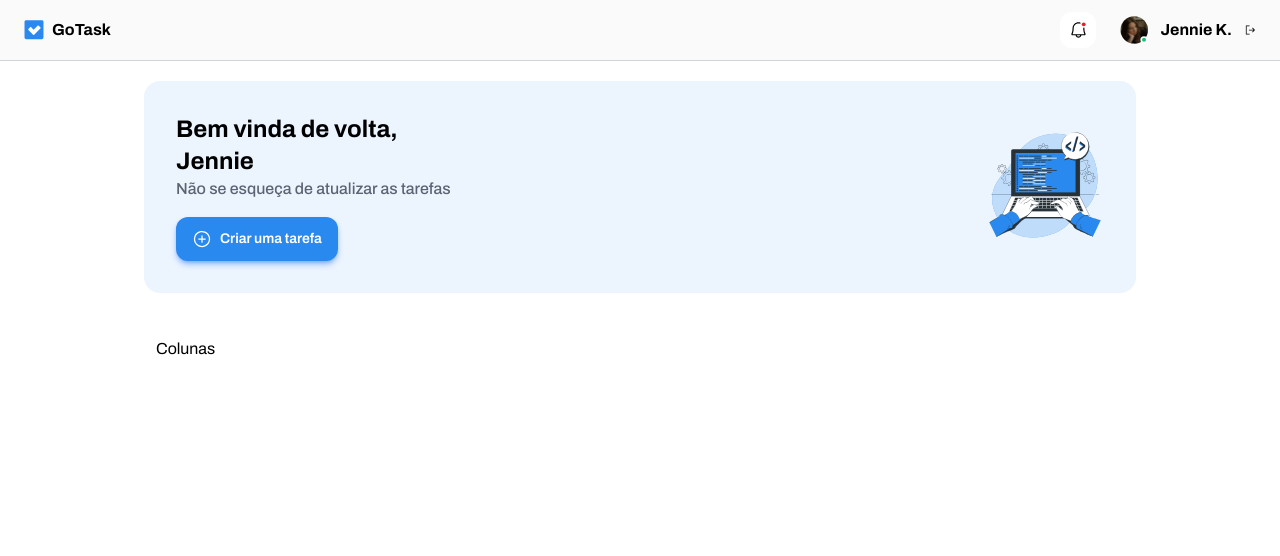
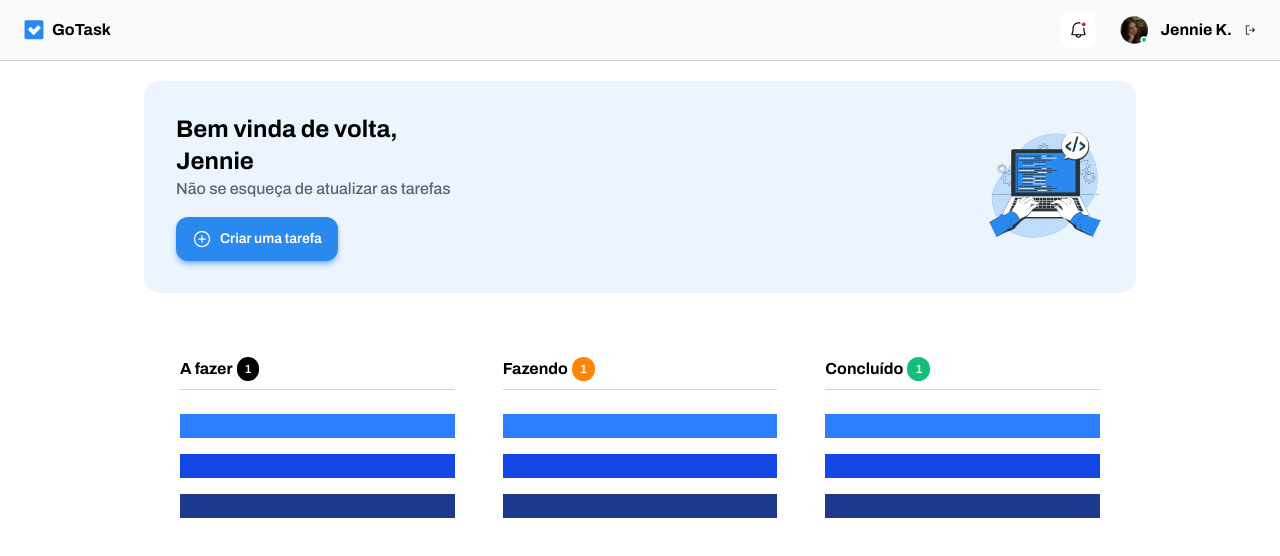
Before and after one commit to macedocmateus/GoTask, an Angular app: page / in a window 1280 px wide. Shown: the top 556 px of the page. Built offline with nearby package versions, Linux system fonts and the light colour scheme.

Commit message:
add task-list-section component

```diff
--- a/biome.json
+++ b/biome.json
@@ -17,7 +17,8 @@
             "suspicious": {
                 "noConsole": "warn",
                 "noExplicitAny": "warn",
-                "noCommentText": "warn"
+                "noCommentText": "warn",
+                "noUnknownAtRules": "warn"
             },
             "complexity": {
                 "noUselessConstructor": "warn",
--- a/src/app/components/main-content/main-content.component.html
+++ b/src/app/components/main-content/main-content.component.html
@@ -1,4 +1,4 @@
 <div class="max-w-5xl mx-auto py-5 px-4 flex flex-col gap-8">
     <app-welcome-section />
-    <div class="p-3">Colunas</div>
+    <app-task-list-section />
 </div>
--- a/src/app/components/main-content/main-content.component.ts
+++ b/src/app/components/main-content/main-content.component.ts
@@ -1,9 +1,10 @@
 import { Component } from '@angular/core'
 import { WelcomeSectionComponent } from '../welcome-section/welcome-section.component'
+import { TaskListSectionComponent } from '../task-list-section/task-list-section.component'
 
 @Component({
     selector: 'app-main-content',
-    imports: [WelcomeSectionComponent],
+    imports: [WelcomeSectionComponent, TaskListSectionComponent],
     templateUrl: './main-content.component.html',
     styleUrl: './main-content.component.css',
 })
--- a/src/app/components/task-list-section/task-list-section.component.html
+++ b/src/app/components/task-list-section/task-list-section.component.html
@@ -1 +1,35 @@
-<p>task-list-section works!</p>
+<div class="p-3 mb-6 flex overflow-x-auto scrollbar-hidden">
+    <div class="flex-1 py-3 px-6 min-w-60 flex flex-col gap-6">
+        <div class="py-2 border-b border-[#d1d5db] flex items-center gap-1">
+            <h1 class="font-bold">A fazer</h1>
+            <span class="text-xs font-semibold text-white bg-black py-1 px-2 rounded-xl">1</span>
+        </div>
+        <div class="flex flex-col gap-4">
+            <div class="bg-blue-500 p-3"></div>
+            <div class="bg-blue-700 p-3"></div>
+            <div class="bg-blue-900 p-3"></div>
+        </div>
+    </div>
+    <div class="flex-1 py-3 px-6 min-w-60 flex flex-col gap-6">
+        <div class="py-2 border-b border-[#d1d5db] flex items-center gap-1">
+            <h1 class="font-bold">Fazendo</h1>
+            <span class="text-xs font-semibold text-white bg-[#ff850a] py-1 px-2 rounded-xl">1</span>
+        </div>
+        <div class="flex flex-col gap-4">
+            <div class="bg-blue-500 p-3"></div>
+            <div class="bg-blue-700 p-3"></div>
+            <div class="bg-blue-900 p-3"></div>
+        </div>
+    </div>
+    <div class="flex-1 py-3 px-6 min-w-60 flex flex-col gap-6">
+        <div class="py-2 border-b border-[#d1d5db] flex items-center gap-1">
+            <h1 class="font-bold">Concluído</h1>
+            <span class="text-xs font-semibold text-white bg-[#15BE78] py-1 px-2 rounded-xl">1</span>
+        </div>
+        <div class="flex flex-col gap-4">
+            <div class="bg-blue-500 p-3"></div>
+            <div class="bg-blue-700 p-3"></div>
+            <div class="bg-blue-900 p-3"></div>
+        </div>
+    </div>
+</div>
--- a/src/styles.css
+++ b/src/styles.css
@@ -1,5 +1,11 @@
 @import url('https://fonts.googleapis.com/css2?family=Archivo:wght@100..900&display=swap');
 @import "tailwindcss";
+
+@utility scrollbar-hidden {
+    &::-webkit-scrollbar {
+        display: none;
+    }
+}
 
 html {
     font-family: 'Archivo', sans-serif;
```
